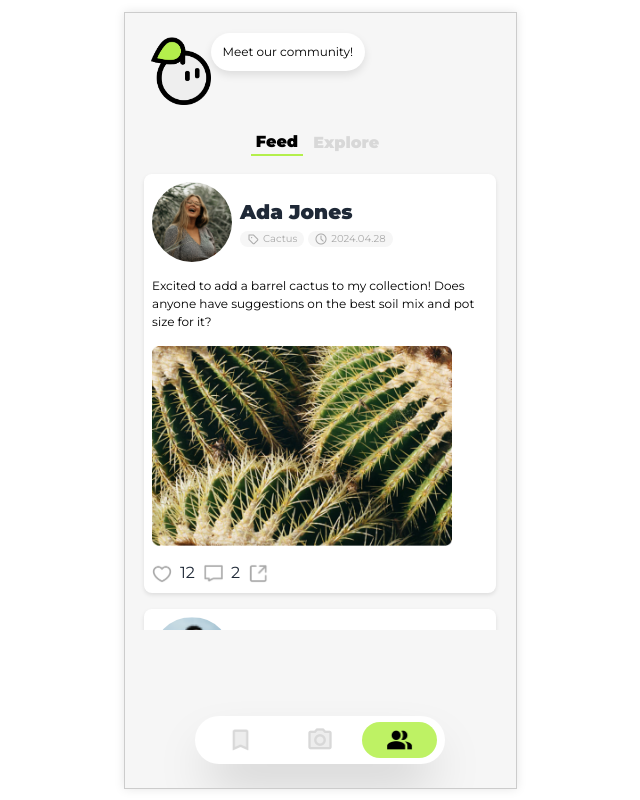
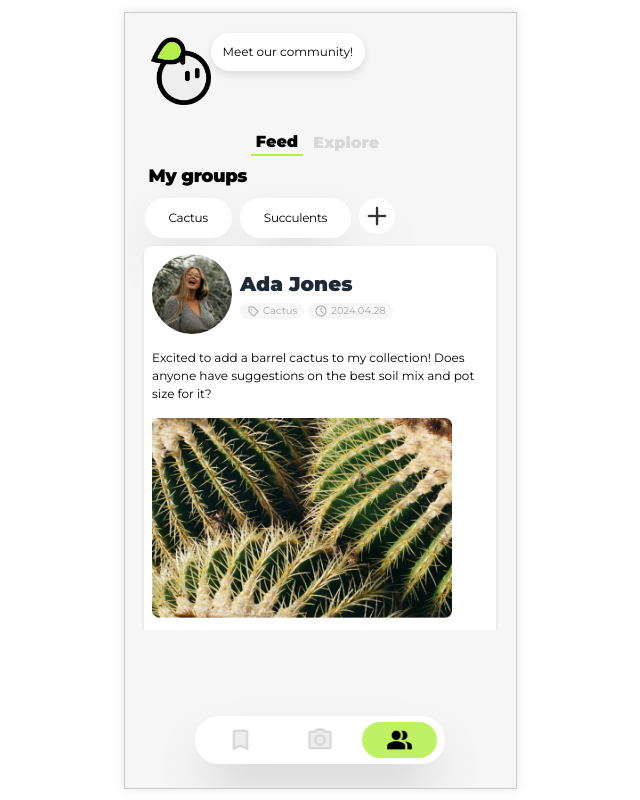
Before and after one commit to crispyinuo/DiligentDrGreen, a React (Create React App) app in the folder dr-green/: page /feed in a window 1280 px wide. Shown: the whole page, without its empty margins (320-960 px from the left). Built offline with nearby package versions, Linux system fonts and the light colour scheme.

Commit message:
add my groups and tags to  feed.js

```diff
--- a/dr-green/src/pages/feed.js
+++ b/dr-green/src/pages/feed.js
@@ -16,6 +16,7 @@ import avatar4 from '../images/Avatar4.png';
 import avatar5 from '../images/Avatar5.png';
 import avatar6 from '../images/Avatar6.png';
 import NavBar from '../components/navBar';
+import Plus from '../icons/plus.png';
 import time_icon from '../icons/Time.png';
 import identify_icon from '../icons/Scanning.png'
 import diagnosis_icon from '../icons/Stethoscope.png'
@@ -69,7 +70,6 @@ const CardsContainer = styled.div`
   overflow-y: scroll;
   max-height:58vh;
   padding-bottom: 100px;
-
 `;
 
 const NavBarContainer = styled.div`
@@ -96,7 +96,29 @@ function Feed() {
             <TabContent  >
                 {activeTab === 'tab1' && (
 
+
                     <CardsContainer>
+                        <div className="flex flex-col self-start">
+                            <div className="w-full text-lg font-bold px-6 tracking-tight leading-5 text-black">
+                                My groups
+                            </div>
+                            <div className="flex gap-2 px-5 mt-3">
+                                <div className="justify-center px-6 py-2 text-xs tracking-tight leading-6 text-black whitespace-nowrap bg-white shadow-2xl rounded-[90px]">
+                                    Cactus
+                                </div>
+                                <div className="justify-center px-6 py-2 text-xs tracking-tight leading-6 text-black whitespace-nowrap bg-white shadow-2xl rounded-[90px]">
+                                    Succulents
+                                </div>
+                                <div className="flex justify-center items-center p-1 w-9 h-9 bg-white shadow-2xl rounded-[90px]">
+                                    <img
+                                        loading="lazy"
+                                        src={Plus}
+                                        className="w-7 aspect-square"
+                                    />
+                                </div>
+                            </div>
+                        </div>
+
                         <Post name='Ada Jones'
                             avatar={avatar1}
                             content='Excited to add a barrel cactus to my collection! Does anyone have suggestions on the best soil mix and pot size for it?'
@@ -122,6 +144,7 @@ function Feed() {
                             like='7'
                             comment='1' />
                     </CardsContainer>
+
                 )}
                 {activeTab === 'tab2' && (
                     <CardsContainer>
```
Also changed, not shown: dr-green/src/icons/plus.png (added).
